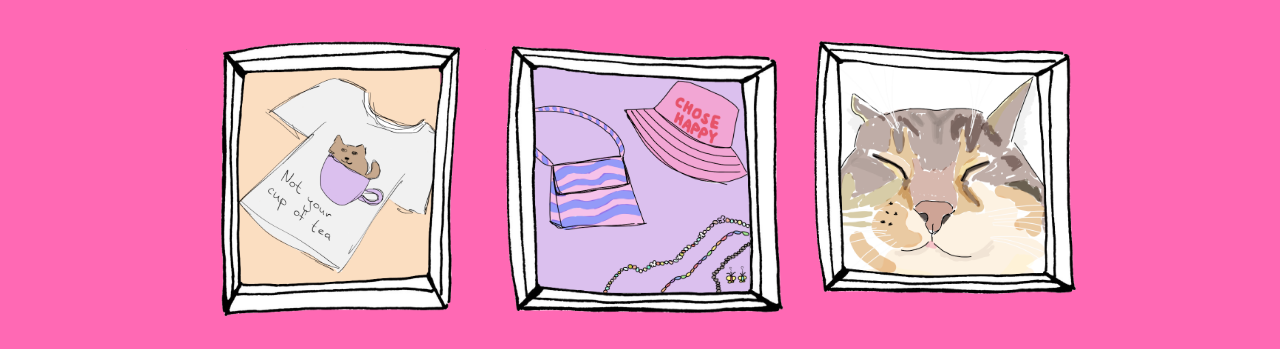
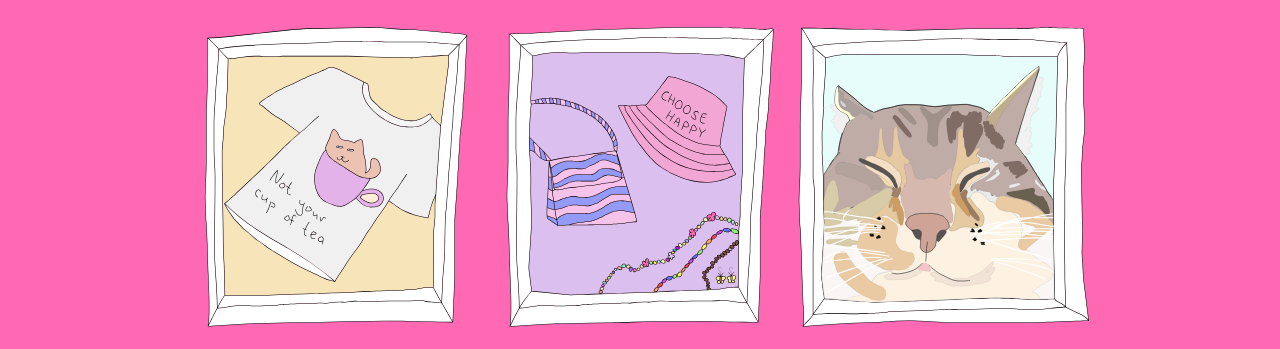
Before and after one commit to lisameow/chillerz, a plain HTML site: page index.html in a window 1280 px wide. Shown: the part 199-548 px from the top of the page. Drawn offline with Linux system fonts and the light colour scheme.

Commit message:
new best quality pics

```diff
--- a/index.html
+++ b/index.html
@@ -14,9 +14,9 @@
     </div>
     <div class="container">
         <p>
-            <a href="clothes/index_clothes.html"><img src="images/frame_1.png" width="300" height="300"></a>
-            <a href="accessories/index_accessories.html"><img src="images/frame_2.png" width="300" height="300"></a>
-            <a href="family/index_family.html"><img src="images/frame_3.png" width="300" height="300"></a>
+            <a href="clothes/index_clothes.html"><img src="images/frame_1.svg" width="300" height="300"></a>
+            <a href="accessories/index_accessories.html"><img src="images/frame_2.svg" width="300" height="300"></a>
+            <a href="family/index_family.html"><img src="images/frame_3.svg" width="300" height="300"></a>
             <img class="bottom" src="images/waves.gif"/>
         </p>
     </div>
```
Also changed, not shown: images/frame_1.png (deleted), images/frame_1.svg (added), images/frame_2.png (deleted), images/frame_2.svg (added), images/frame_3.png (deleted), images/frame_3.svg (added), 2 other files.
